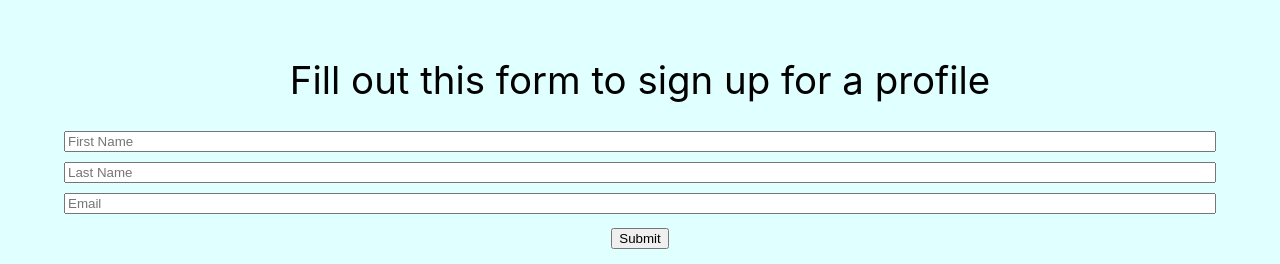
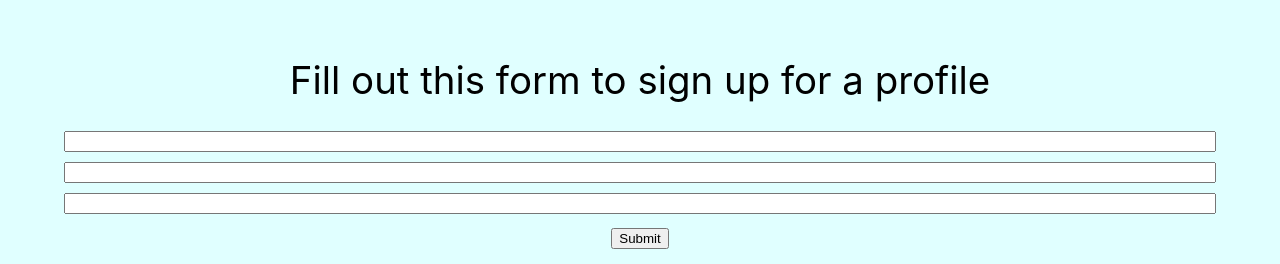
Before and after one commit to DaKlock11/Profile-Banner-Generator, a React (Create React App) app: page / in a window 1280 px wide. Shown: the top 264 px of the page. Built offline with nearby package versions, Linux system fonts and the light colour scheme.

Commit message:
Signup form continued

```diff
--- a/src/Components/Signup.js
+++ b/src/Components/Signup.js
@@ -3,38 +3,38 @@ import style from './Signup.module.scss';
 
 const Signup = (props) => {
   const {
-    handleFirstNameChange,
-    handleLastNameChange,
-    handleEmailChange,
+    handleChange,
+    values,
     onSubmit
   } = props;
 
   return (
     <div className={style['root']}>
       <div>
-        <form className={style['form']} onSubmit={(e) => e.preventDefault()}>
+        <form
+        className={style['form']}
+        onSubmit={(e) => e.preventDefault()}
+        onChange={handleChange}
+        >
           <div className={style['parent']}>
             <header className={style['header']}>Fill out this form to sign up for a profile</header>
             <input
-            placeholder='First Name'
+            placeholder={values.firstName}
             className={style['firstName']}
             type="text"
             minLength={2}
-            onChange={handleFirstNameChange}
             />
             <input
-            placeholder='Last Name'
+            placeholder={values.lastName}
             className={style['lastName']}
             type="text"
             minLength={2}
-            onChange={handleLastNameChange}
             />
             <input
-            placeholder='Email'
+            placeholder={values.email}
             className={style['email']}
             type="text"
             minLength={8}
-            onChange={handleEmailChange}
             />
           </div>
           <button className={style['btn']} onSubmit={onSubmit}>Submit</button>
--- a/src/pages/index.js
+++ b/src/pages/index.js
@@ -5,28 +5,40 @@ import Welcome from '../components/Welcome';
 
 const Home = () => {
 
-  //const [ firstName, setFirstName ] = useState('');
-  //const [ lastName, setLastName ] = useState('');
-  //const [ email, setEmail ] = useState('');
-  const [ information, setInformation ] = useState({
-    firstName: "",
-    lastName: "",
-    email: ""
-  })
+  const [ firstName, setFirstName ] = useState('');
+  const [ lastName, setLastName ] = useState('');
+  const [ email, setEmail ] = useState('');
+  let values = [
+    firstName,
+    lastName,
+    email
+  ]
 
+  /*
   const onSubmit = (e) => {
     document.getElementsByClassName('submit').addEventListener("click", (e) => {
       e.preventDefault();
     });
   }
+  */
+  const handleChange = (e) => {
+    const setField = {
+      setFirstName,
+      setLastName,
+      setEmail
+    };
+    setField["Hi" + e.target.name](e.target.value);
+  }
 
+  /*
   const handleChange = (e) => {
     e.preventDefault();
     const { name,value } = e.target;
-    setInformation((prev) => {
+    setValues((prev) => {
       return {...prev, [name]: value};
     });
   }
+  */
 
   /*
   const handleFirstNameChange = (e) => {
@@ -43,17 +55,19 @@ const Home = () => {
   return (
     <div className={style['root']}>
       <Signup
-      onSubmit={onSubmit}
-      firstName={information.firstName}
-      lastName={information.lastName}
-      email={information.email}
+      /**
+      firstName={values.firstName}
+      lastName={values.lastName}
+      email={values.email}
       handleChange={handleChange}
+      */
+      handleChange={handleChange}
+      values={values}
       />
       <Welcome
-      firstName={information.firstName}
-      lastName={information.lastName}
-      email={information.email}
-      handleChange={handleChange}
+      firstName={values.firstName}
+      lastName={values.lastName}
+      email={values.email}
       />
     </div>
   )
```
Also changed, not shown: src/Components/FormElement.js (added, +12 -0 lines).
